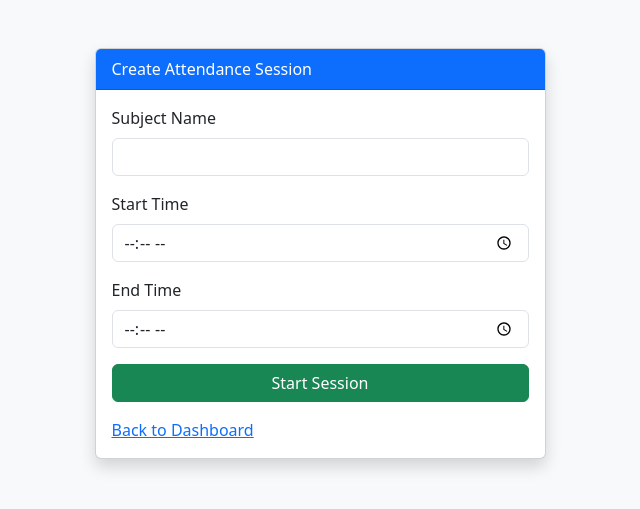
After one commit to pranavsolunke2108-code/Face-Detection, a Flask app: page /session in a window 1280 px wide. The commit adds this page. Shown: the top 509 px of the page, without its empty margins (320-960 px from the left). Run offline with Flask 3, Linux system fonts and the light colour scheme; a user stored in the database is signed in.

Commit message:
all features add

```diff
--- a/app.py
+++ b/app.py
@@ -18,13 +18,16 @@ app = Flask(__name__)
 app.secret_key = "mysecretkey"
 
 # -----------------------------------
-# Load Known Faces
+# Known Faces
 # -----------------------------------
 known_encodings = []
 known_names = []
 
 KNOWN_FACES_DIR = "known_faces"
 
+# -----------------------------------
+# Load Faces Function
+# -----------------------------------
 def load_known_faces():
 
     global known_encodings
@@ -62,15 +65,12 @@ def load_known_faces():
 
         else:
 
-            print(f"[ERROR] No detectable face in: {file}")
+            print(
+                f"[ERROR] No detectable face in: {file}"
+            )
 
-# Initial Load
+# Initial Face Load
 load_known_faces()
-
-# -----------------------------------
-# Attendance Tracking
-# -----------------------------------
-marked_attendance = set()
 
 # -----------------------------------
 # Webcam
@@ -93,7 +93,7 @@ def generate_frames():
         if not success:
             break
 
-        # Resize frame for better FPS
+        # Resize for performance
         small_frame = cv2.resize(
             frame,
             (0, 0),
@@ -141,49 +141,121 @@ def generate_frames():
                         ]
 
                         # -----------------------------------
-                        # Attendance Marking
+                        # Attendance Logic
                         # -----------------------------------
-                        if name not in marked_attendance:
+                        conn = sqlite3.connect(
+                            "users.db"
+                        )
 
-                            now = datetime.now()
+                        cursor = conn.cursor()
 
-                            current_date = now.strftime(
-                                "%Y-%m-%d"
-                            )
+                        # Get active session
+                        cursor.execute(
+                            """
+                            SELECT subject,
+                                   start_time,
+                                   end_time
 
-                            current_time = now.strftime(
-                                "%H:%M:%S"
-                            )
+                            FROM active_session
+                            LIMIT 1
+                            """
+                        )
 
-                            conn = sqlite3.connect(
-                                "users.db"
-                            )
+                        active_session = cursor.fetchone()
 
-                            cursor = conn.cursor()
+                        if active_session:
 
-                            cursor.execute(
-                                """
-                                INSERT INTO attendance
-                                (username, date, time)
+                            subject = active_session[0]
+                            start_time = active_session[1]
+                            end_time = active_session[2]
 
-                                VALUES (?, ?, ?)
-                                """,
-                                (
-                                    name,
-                                    current_date,
-                                    current_time
+                            current_time_obj = datetime.now().time()
+
+                            start_obj = datetime.strptime(
+                                start_time,
+                                "%H:%M"
+                            ).time()
+
+                            end_obj = datetime.strptime(
+                                end_time,
+                                "%H:%M"
+                            ).time()
+
+                            # Check valid session timing
+                            if start_obj <= current_time_obj <= end_obj:
+
+                                now = datetime.now()
+
+                                current_date = now.strftime(
+                                    "%Y-%m-%d"
                                 )
-                            )
 
-                            conn.commit()
+                                current_time = now.strftime(
+                                    "%H:%M:%S"
+                                )
 
-                            conn.close()
+                                # -----------------------------------
+                                # Prevent Duplicate Attendance
+                                # -----------------------------------
+                                cursor.execute(
+                                    """
+                                    SELECT *
+                                    FROM attendance
 
-                            marked_attendance.add(name)
+                                    WHERE username=?
+                                    AND subject=?
+                                    AND date=?
+                                    """,
+                                    (
+                                        name,
+                                        subject,
+                                        current_date
+                                    )
+                                )
 
-                            print(
-                                f"{name} attendance marked"
-                            )
+                                already_marked = cursor.fetchone()
+
+                                if not already_marked:
+
+                                    cursor.execute(
+                                        """
+                                        INSERT INTO attendance
+                                        (
+                                            username,
+                                            subject,
+                                            date,
+                                            time
+                                        )
+
+                                        VALUES (?, ?, ?, ?)
+                                        """,
+                                        (
+                                            name,
+                                            subject,
+                                            current_date,
+                                            current_time
+                                        )
+                                    )
+
+                                    conn.commit()
+
+                                    print(
+                                        f"{name} attendance marked for {subject}"
+                                    )
+
+                                else:
+
+                                    print(
+                                        f"{name} already marked for {subject}"
+                                    )
+
+                            else:
+
+                                print(
+                                    "Attendance session inactive"
+                                )
+
+                        conn.close()
 
                 face_names.append(name)
 
@@ -269,7 +341,6 @@ def register():
 
         username = request.form["username"]
 
-        # HASH PASSWORD
         password = generate_password_hash(
             request.form["password"]
         )
@@ -335,7 +406,6 @@ def login():
 
         cursor = conn.cursor()
 
-        # Fetch user only by username
         cursor.execute(
             """
             SELECT * FROM users
@@ -348,7 +418,6 @@ def login():
 
         conn.close()
 
-        # Verify hashed password
         if user and check_password_hash(
             user[2],
             password
@@ -404,10 +473,70 @@ def upload():
 
             image.save(save_path)
 
+            # Reload faces immediately
+            load_known_faces()
+
             message = "Face uploaded successfully"
 
     return render_template(
         "upload.html",
+        message=message
+    )
+
+# -----------------------------------
+# Create Attendance Session
+# -----------------------------------
+@app.route("/session", methods=["GET", "POST"])
+def session_page():
+
+    if "user" not in session:
+        return redirect(url_for("login"))
+
+    if session["role"] != "admin":
+        return "Access Denied"
+
+    message = ""
+
+    if request.method == "POST":
+
+        subject = request.form["subject"]
+
+        start_time = request.form["start_time"]
+
+        end_time = request.form["end_time"]
+
+        conn = sqlite3.connect("users.db")
+
+        cursor = conn.cursor()
+
+        # Remove old session
+        cursor.execute(
+            "DELETE FROM active_session"
+        )
+
+        # Insert new session
+        cursor.execute(
+            """
+            INSERT INTO active_session
+            (subject, start_time, end_time)
+
+            VALUES (?, ?, ?)
+            """,
+            (
+                subject,
+                start_time,
+                end_time
+            )
+        )
+
+        conn.commit()
+
+        conn.close()
+
+        message = "Session started successfully"
+
+    return render_template(
+        "session.html",
         message=message
     )
 
@@ -418,6 +547,7 @@ def upload():
 def dashboard():
 
     if "user" not in session:
+
         return redirect(
             url_for("login")
         )
@@ -428,12 +558,18 @@ def dashboard():
 
     cursor = conn.cursor()
 
+    # Attendance Data
     if session["role"] == "admin":
 
         cursor.execute(
             """
-            SELECT username, date, time
+            SELECT username,
+                   subject,
+                   date,
+                   time
+
             FROM attendance
+
             ORDER BY id DESC
             """
         )
@@ -442,9 +578,15 @@ def dashboard():
 
         cursor.execute(
             """
-            SELECT username, date, time
+            SELECT username,
+                   subject,
+                   date,
+                   time
+
             FROM attendance
+
             WHERE username=?
+
             ORDER BY id DESC
             """,
             (session["user"],)
@@ -452,13 +594,85 @@ def dashboard():
 
     attendance_data = cursor.fetchall()
 
+    # -----------------------------------
+    # Analytics
+    # -----------------------------------
+
+    # Total students
+    cursor.execute(
+        """
+        SELECT COUNT(*)
+        FROM users
+        WHERE role='student'
+        """
+    )
+
+    total_students = cursor.fetchone()[0]
+
+    # Today's attendance
+    today_date = datetime.now().strftime(
+        "%Y-%m-%d"
+    )
+
+    cursor.execute(
+        """
+        SELECT COUNT(DISTINCT username)
+        FROM attendance
+        WHERE date=?
+        """,
+        (today_date,)
+    )
+
+    today_attendance = cursor.fetchone()[0]
+
+    # Attendance Percentage
+    attendance_percentage = 0
+
+    if total_students > 0:
+
+        attendance_percentage = round(
+            (
+                today_attendance /
+                total_students
+            ) * 100,
+            2
+        )
+
+    # -----------------------------------
+    # Active Session
+    # -----------------------------------
+    cursor.execute(
+        """
+        SELECT subject,
+               start_time,
+               end_time
+
+        FROM active_session
+
+        LIMIT 1
+        """
+    )
+
+    active_session = cursor.fetchone()
+
     conn.close()
 
     return render_template(
         "index.html",
+
         attendance=attendance_data,
+
         username=session["user"],
-        role=session["role"]
+
+        role=session["role"],
+
+        active_session=active_session,
+
+        total_students=total_students,
+
+        today_attendance=today_attendance,
+
+        attendance_percentage=attendance_percentage
     )
 
 # -----------------------------------
@@ -491,4 +705,8 @@ def logout():
 # -----------------------------------
 if __name__ == "__main__":
 
-    app.run(debug=True)
+    app.run(
+        host="0.0.0.0",
+        port=5000,
+        debug=True
+    )
--- /dev/null
+++ b/attendance/2026-05-20.csv
@@ -0,0 +1,2 @@
+Name,Date,Time
+pranav_solunke,2026-05-20,19:46:18
--- /dev/null
+++ b/attendance/2026-05-23.csv
@@ -0,0 +1,2 @@
+Name,Date,Time
+pranav_solunke,2026-05-23,18:32:23
--- /dev/null
+++ b/attendance/2026-05-24.csv
@@ -0,0 +1,2 @@
+Name,Date,Time
+pranav_solunke,2026-05-24,20:03:48
--- /dev/null
+++ b/attendance/2026-05-26.csv
@@ -0,0 +1,2 @@
+Name,Date,Time
+pranav_solunke,2026-05-26,09:08:29
--- /dev/null
+++ b/attendance/2026-06-25.csv
@@ -0,0 +1,3 @@
+Name,Date,Time
+pranav_solunke,2026-06-25,19:03:06
+parth solunke,2026-06-25,19:03:07
--- /dev/null
+++ b/templates/session.html
@@ -0,0 +1,117 @@
+<!DOCTYPE html>
+<html lang="en">
+
+<head>
+
+    <meta charset="UTF-8">
+
+    <meta name="viewport"
+          content="width=device-width, initial-scale=1.0">
+
+    <title>Create Session</title>
+
+    <link
+        href="https://cdn.jsdelivr.net/npm/bootstrap@5.3.3/dist/css/bootstrap.min.css"
+        rel="stylesheet">
+
+</head>
+
+<body class="bg-light">
+
+    <div class="container mt-5">
+
+        <div class="row justify-content-center">
+
+            <div class="col-md-5">
+
+                <div class="card shadow">
+
+                    <div class="card-header bg-primary text-white">
+
+                        Create Attendance Session
+
+                    </div>
+
+                    <div class="card-body">
+
+                        <form method="POST">
+
+                            <div class="mb-3">
+
+                                <label class="form-label">
+
+                                    Subject Name
+
+                                </label>
+
+                                <input type="text"
+                                       name="subject"
+                                       class="form-control"
+                                       required>
+
+                            </div>
+
+                            <div class="mb-3">
+
+                                <label class="form-label">
+
+                                    Start Time
+
+                                </label>
+
+                                <input type="time"
+                                       name="start_time"
+                                       class="form-control"
+                                       required>
+
+                            </div>
+
+                            <div class="mb-3">
+
+                                <label class="form-label">
+
+                                    End Time
+
+                                </label>
+
+                                <input type="time"
+                                       name="end_time"
+                                       class="form-control"
+                                       required>
+
+                            </div>
+
+                            <button type="submit"
+                                    class="btn btn-success w-100">
+
+                                Start Session
+
+                            </button>
+
+                        </form>
+
+                        <p class="text-success mt-3">
+
+                            {{ message }}
+
+                        </p>
+
+                        <a href="/">
+
+                            Back to Dashboard
+
+                        </a>
+
+                    </div>
+
+                </div>
+
+            </div>
+
+        </div>
+
+    </div>
+
+</body>
+
+</html>
```
Also changed, not shown: database.py (+19 -1 lines), templates/index.html (+124 -4 lines), known_faces/parth solunke.jpg (added), users.db.
